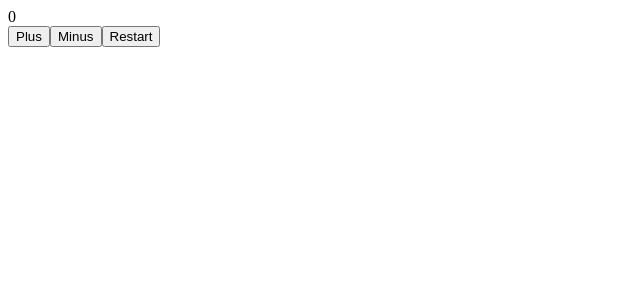
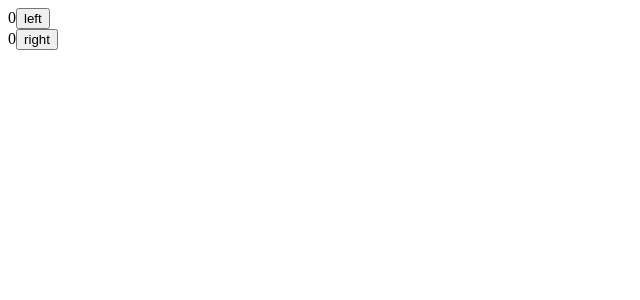
Before and after one commit to terhol/FullstackOpen2025Test, a React (Vite) app in the folder introdemo/: page / in a window 1280 px wide. Shown: the top 300 px of the page, without its empty margins (0-640 px from the left). Built offline with nearby package versions, Linux system fonts and the light colour scheme.

Commit message:
Started Complex state section

```diff
--- a/introdemo/src/App.jsx
+++ b/introdemo/src/App.jsx
@@ -1,21 +1,27 @@
 import { useState } from "react";
 
-const Display = ({ counter }) => <div>{counter}</div>;
+const App = () => {
+  const [clicks, setClicks] = useState({ left: 0, right: 0 });
 
-const Button = ({ onClick, text }) => <button onClick={onClick}>{text}</button>;
+  const handleLeftClicks = () =>
+    setClicks({ ...clicks, left: clicks.left + 1 });
 
-const App = () => {
-  const [counter, setCounter] = useState(0);
-  const increaseByOne = () => setCounter(counter + 1);
-  const decreaseByOne = () => setCounter(counter - 1);
-  const setToZero = () => setCounter(0);
+  const handleRightClicks = () =>
+    setClicks({ ...clicks, right: clicks.right + 1 });
 
   return (
     <div>
-      <Display counter={counter} />
-      <Button onClick={increaseByOne} text="Plus" />
-      <Button onClick={decreaseByOne} text="Minus" />
-      <Button onClick={setToZero} text="Restart" />
+      {clicks.left}
+      <button
+        onClick={() => {
+          handleLeftClicks();
+        }}
+      >
+        left
+      </button>
+      <br />
+      {clicks.right}
+      <button onClick={handleRightClicks}>right</button>
     </div>
   );
 };
```
